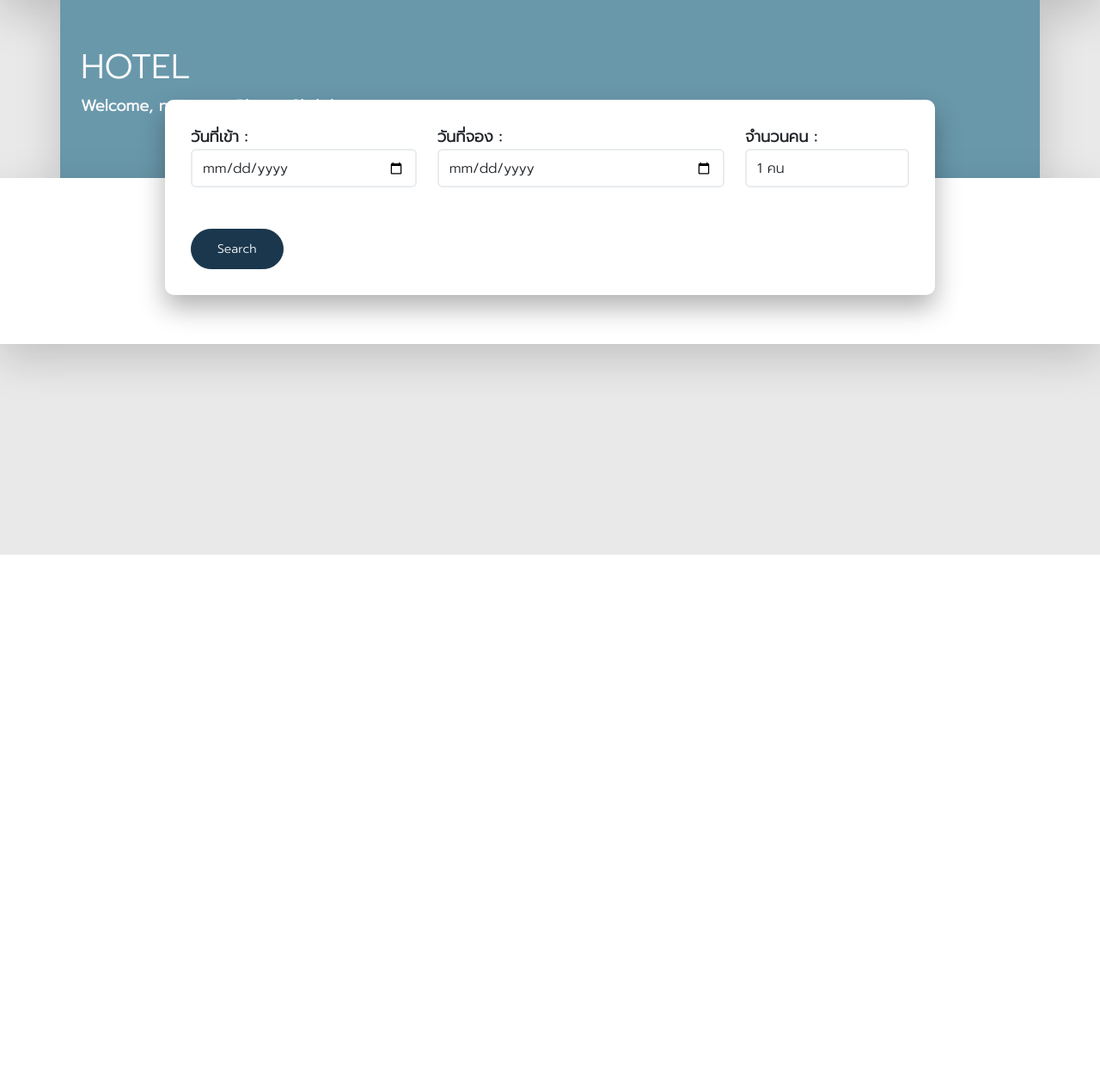
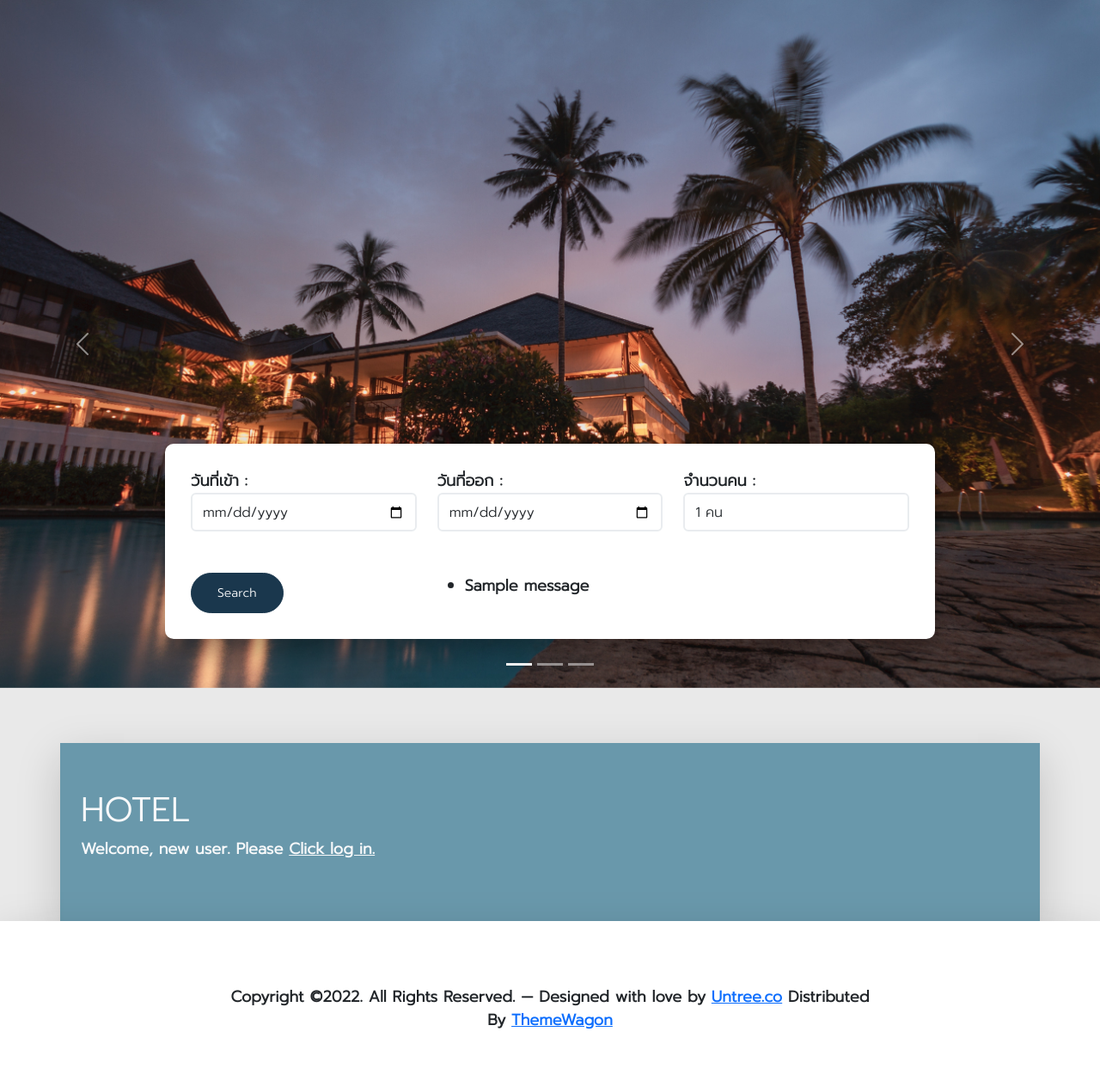
Before and after one commit to liangkhwai/final_pro_hotel, a Django app: page / in a window 1280 px wide. Shown: the part 155-1419 px from the top of the page at 86% size. Before the commit the page ends 800 px from the top, so only its background shows below. Run offline with Django 4.2, Linux system fonts and the light colour scheme; tables that the repository leaves empty hold one stand-in row (values such as "Sample post"); one stand-in notice (Sample message) is shown; some libraries are stand-ins or nearby versions.

Commit message:
fix error RENEWVAL

```diff
--- a/hotel/views.py
+++ b/hotel/views.py
@@ -9,9 +9,10 @@
 from django.contrib import messages
 from django.template import RequestContext, Template
 from django.shortcuts import redirect
-from datetime import date
+from datetime import date, datetime
 from django.core import serializers
 from django.db.models import Q
+
 # Create your views here.
 
 
@@ -24,6 +25,9 @@
         if form.is_valid():
             data = form.cleaned_data
             print(data['people'])
+            if data['date_in'] > data['date_out']:
+                messages.add_message(req,messages.ERROR,'กรุณากรอกวันที่เข้าให้น้อยกว่าวันที่ออก')
+                return redirect('home')
             if data['people'] == '4':
                 rooms = RoomType.objects.all().filter(limit_people = 4)
             else:
@@ -263,6 +267,14 @@
     room_free = Rooms.objects.all().filter(type_id=pk,status = 'ว่าง').first()
 
     user = Customer.objects.get(account_id = req.session['user'])
+    detail = RoomType.objects.get(type_id = pk)
+
+    date_in = datetime.strptime(req.COOKIES['date_in'],'%Y-%m-%d').date()
+    date_out = datetime.strptime(req.COOKIES['date_out'],'%Y-%m-%d').date()
+    rental_day = date_out - date_in
+    print(type(date_in))
+    price = detail.price * rental_day.days
+    remain_day = rental_day.days
 
 
     if req.method == 'POST':
@@ -284,6 +296,11 @@
         form = BookingForm()
     context = {
         'form':form,
-        'room_free':room_free
+        'room_free':room_free,
+        'date_in':date_in,
+        'date_out':date_out,
+        'detail':detail,
+        'days':remain_day,
+        'price':price
     }
     return render(req,'booking/booking.html',context)
--- a/templates/home.html
+++ b/templates/home.html
@@ -4,7 +4,6 @@
 
 
 {% block content %}
-
 <div id="myCarousel" class="carousel slide" data-bs-ride="carousel">
 
   <div class="row carousel-indicators">
@@ -14,25 +13,37 @@
         <div class="col-sm-12 col-md-6 mb-3 mb-lg-0 col-lg-4">
           วันที่เข้า : {{form.date_in}}
         </div>
-        <div class="col-sm-12 col-md-6 mb-3 mb-lg-0 col-lg-5">
+        <div class="col-sm-12 col-md-6 mb-3 mb-lg-0 col-lg-4">
           <!-- <input type="text" class="form-control" name="daterange"> -->
-          วันที่จอง : {{form.date_out}}
+          วันที่ออก : {{form.date_out}}
 
         </div>
-        <div class="col-sm-12 col-md-6 mb-3 mb-lg-0 col-lg-3">
+        <div class="col-sm-12 col-md-6 mb-3 mb-lg-0 col-lg-4">
           <!-- <input type="text" class="form-control" placeholder="# of People"> -->
           จำนวนคน : {{form.people}}
         </div>
       </div>
+
+
       <div class="row align-items-center">
         <div class="col-sm-12 col-md-6 mb-3 mb-lg-0 col-lg-4">
           <input type="submit" class="btn btn-primary btn-block" value="Search">
         </div>
         <div class="col-lg-8">
-
+          {% if messages%}
+          <ul class="messages">
+            {% for message in messages %}
+            <li {% if message.tags %} class="{{ message.tags }}"{% endif %}>
+                {% if message.level == DEFAULT_MESSAGE_LEVELS.ERROR %}Important: {% endif %}
+                {{ message }}
+            </li>
+            {% endfor %}
+        </ul>
+        {% endif %}
         </div>
       </div>
     </form>
+
 
     <button type="button" data-bs-target="#myCarousel" data-bs-slide-to="0" class="active" aria-current="true"
       aria-label="Slide 1"></button>
@@ -40,11 +51,37 @@
     <button type="button" data-bs-target="#myCarousel" data-bs-slide-to="2" aria-label="Slide 3"></button>
   </div>
 
+  <div class="carousel-inner">
+    <div class="carousel-item active">
+      <img class="bd-placeholder-img " width="100%" height="100%" aria-hidden="true"
+        preserveAspectRatio="xMidYMid slice" focusable="false" src="/static/pexels-pixabay-258154.jpg">
+    </div>
+    <div class="carousel-item">
+      <img class="bd-placeholder-img " width="100%" height="100%" aria-hidden="true"
+        preserveAspectRatio="xMidYMid slice" focusable="false" src="/static/cover.jpg">
+    </div>
+    <div class="carousel-item">
+      <img class="bd-placeholder-img " width="100%" height="100%" aria-hidden="true"
+        preserveAspectRatio="xMidYMid slice" focusable="false" src="/static/pexels-pixabay-164595.jpg">
+
+    </div>
+  </div>
+  <button class="carousel-control-prev" type="button" data-bs-target="#myCarousel" data-bs-slide="prev">
+    <span class="carousel-control-prev-icon" aria-hidden="true"></span>
+    <span class="visually-hidden">Previous</span>
+  </button>
+  <button class="carousel-control-next" type="button" data-bs-target="#myCarousel" data-bs-slide="next">
+    <span class="carousel-control-next-icon" aria-hidden="true"></span>
+    <span class="visually-hidden">Next</span>
+  </button>
+</div>
+
 <div class="container shadow-lg " style="background-color: #6998AB">
 
   <!-- row-1 -->
   <br>
-    <br> <div class="container text-light">
+  <br>
+  <div class="container text-light">
 
     <div class="">
       <h1>HOTEL</h1>
@@ -59,6 +96,11 @@
   <br>
   <br>
 
+  <div class="row col-12">
+    <!-- row-2 -->
+
+  </div>
+
 </div> <!-- row-1 -->
 {% endif %}
 {% endblock %}
```
Also changed, not shown: templates/booking/booking.html (+19 -1 lines), templates/rooms/user_rooms.html (+29 -15 lines). Lines whose indentation alone changed are shown as unchanged.
